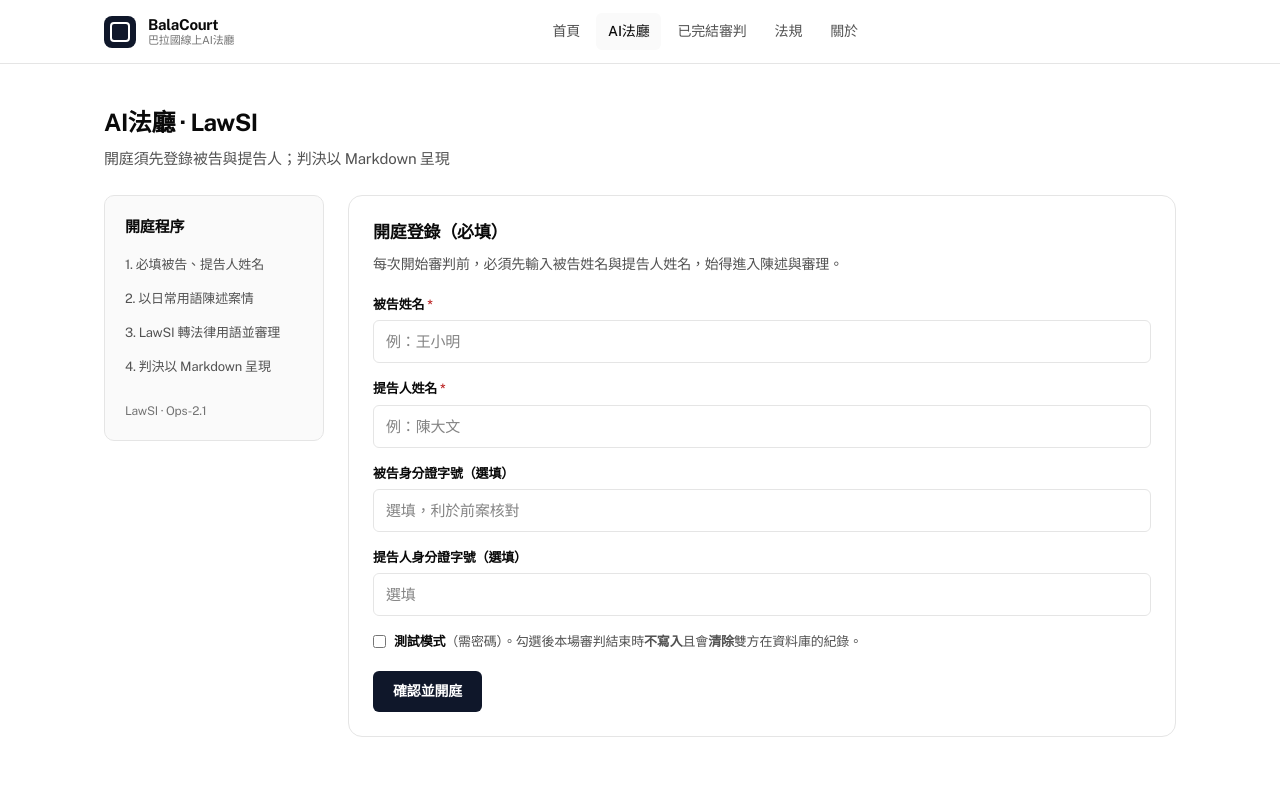
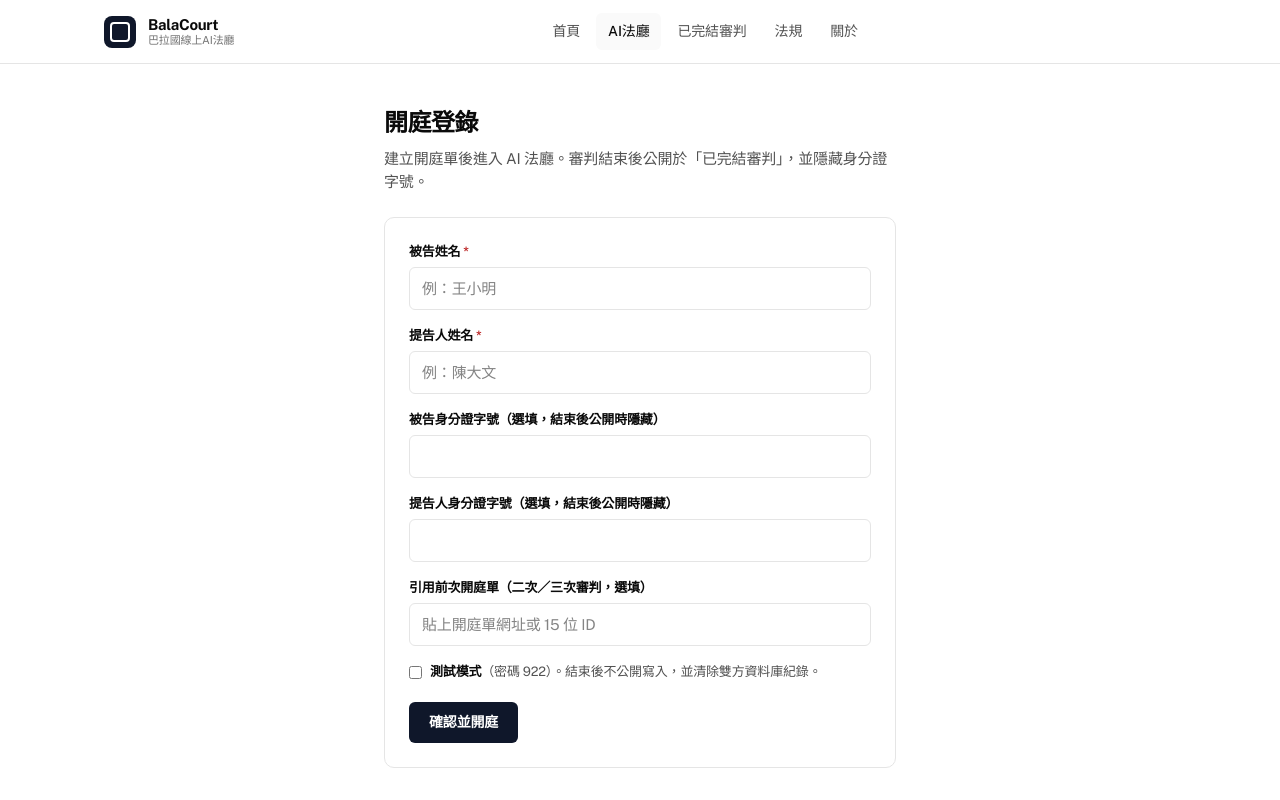
Before and after one commit to illusd-com/balacourt, a Next.js app: page /court in a window 1280 px wide. Shown: the top 800 px of the page. Built offline with nearby package versions, Linux system fonts and the light colour scheme.

Commit message:
feat: court intake creates 15-digit hearing slip and redirects

```diff
--- a/src/app/court/page.tsx
+++ b/src/app/court/page.tsx
@@ -1,60 +1,20 @@
 "use client";
 
-import { useState, useRef, useEffect } from "react";
-import { MarkdownBody } from "@/components/MarkdownBody";
+import { useState } from "react";
+import { useRouter } from "next/navigation";
 
-type Message = { role: "user" | "assistant"; content: string };
-
-type Parties = {
-  defendant: string;
-  plaintiff: string;
-  defendantId?: string;
-  plaintiffId?: string;
-};
-
-export default function CourtPage() {
-  const [parties, setParties] = useState<Parties | null>(null);
+export default function CourtIntakePage() {
+  const router = useRouter();
   const [form, setForm] = useState({
     defendant: "",
     plaintiff: "",
     defendantId: "",
     plaintiffId: "",
+    previousUrl: "",
   });
+  const [testMode, setTestMode] = useState(false);
   const [formError, setFormError] = useState("");
-  const [testMode, setTestMode] = useState(false);
-  const [messages, setMessages] = useState<Message[]>([]);
-  const [input, setInput] = useState("");
   const [loading, setLoading] = useState(false);
-  const [lastLegalText, setLastLegalText] = useState<string | null>(null);
-  const bottomRef = useRef<HTMLDivElement>(null);
-
-  useEffect(() => {
-    bottomRef.current?.scrollIntoView({ behavior: "smooth" });
-  }, [messages, loading, lastLegalText]);
-
-  function startTrial(e: React.FormEvent) {
-    e.preventDefault();
-    const defendant = form.defendant.trim();
-    const plaintiff = form.plaintiff.trim();
-    if (!defendant || !plaintiff) {
-      setFormError("開庭前必須填寫「被告姓名」與「提告人姓名」。");
-      return;
-    }
-    setFormError("");
-    const p: Parties = {
-      defendant,
-      plaintiff,
-      defendantId: form.defendantId.trim() || undefined,
-      plaintiffId: form.plaintiffId.trim() || undefined,
-    };
-    setParties(p);
-    setMessages([
-      {
-        role: "assistant",
-        content: `開庭資料已登錄。\n\n・被告：${p.defendant}${p.defendantId ? `（證號 ${p.defendantId}）` : ""}\n・提告人：${p.plaintiff}${p.plaintiffId ? `（證號 ${p.plaintiffId}）` : ""}\n\n請以日常用語陳述案情。LawSI 會轉成法律用語並依巴拉國法規審理（Markdown 呈現）。\n\n※ 僅處理巴拉國法律相關事項。${testMode ? "\n\n**【測試模式】** 本場結束後不寫入且會清除雙方紀錄。" : ""}`,
-      },
-    ]);
-  }
 
   function toggleTestMode(e: React.ChangeEvent<HTMLInputElement>) {
     if (e.target.checked) {
@@ -64,164 +24,56 @@ export default function CourtPage() {
       } else {
         e.target.checked = false;
         setTestMode(false);
-        if (pwd !== null) {
-          window.alert("密碼錯誤，無法啟用測試模式。");
-        }
+        if (pwd !== null) window.alert("密碼錯誤，無法啟用測試模式。");
       }
     } else {
       setTestMode(false);
     }
   }
 
-  function resetTrial() {
-    setParties(null);
-    setMessages([]);
-    setInput("");
-    setLastLegalText(null);
+  async function startTrial(e: React.FormEvent) {
+    e.preventDefault();
+    const defendant = form.defendant.trim();
+    const plaintiff = form.plaintiff.trim();
+    if (!defendant || !plaintiff) {
+      setFormError("開庭前必須填寫「被告姓名」與「提告人姓名」。");
+      return;
+    }
     setFormError("");
-    setTestMode(false);
-  }
-
-  async function sendMessage() {
-    const text = input.trim();
-    if (!text || loading || !parties) return;
-
-    setMessages((prev) => [...prev, { role: "user", content: text }]);
-    setInput("");
     setLoading(true);
-    setLastLegalText(null);
-
     try {
-      const res = await fetch("/api/court", {
+      const res = await fetch("/api/hearing", {
         method: "POST",
         headers: { "Content-Type": "application/json" },
         body: JSON.stringify({
-          defendant: parties.defendant,
-          plaintiff: parties.plaintiff,
-          defendantId: parties.defendantId,
-          plaintiffId: parties.plaintiffId,
+          defendant,
+          plaintiff,
+          defendantId: form.defendantId.trim() || undefined,
+          plaintiffId: form.plaintiffId.trim() || undefined,
           testMode,
-          messages: [
-            ...messages.map((m) => ({ role: m.role, content: m.content })),
-            { role: "user", content: text },
-          ],
+          previousUrl: form.previousUrl.trim() || undefined,
         }),
       });
       const data = await res.json();
-      if (!res.ok) throw new Error(data.error || "請求失敗");
-
-      if (data.legal_text) {
-        setLastLegalText(data.legal_text);
-      }
-
-      setMessages((prev) => [
-        ...prev,
-        { role: "assistant", content: data.content || "無法取得回應" },
-      ]);
+      if (!res.ok) throw new Error(data.error || "無法建立開庭單");
+      router.push(`/court/${data.id}`);
     } catch (err) {
-      const msg = err instanceof Error ? err.message : "發生錯誤";
-      setMessages((prev) => [
-        ...prev,
-        {
-          role: "assistant",
-          content: `系統提示：目前無法連線至AI服務（${msg}）。\n\n請確認 Vercel 已設定 NVIDIA_API_KEY。`,
-        },
-      ]);
-    } finally {
+      setFormError(err instanceof Error ? err.message : "建立開庭單失敗");
       setLoading(false);
-    }
-  }
-
-  function handleKeyDown(e: React.KeyboardEvent) {
-    if (e.key === "Enter" && !e.shiftKey) {
-      e.preventDefault();
-      sendMessage();
     }
   }
 
   return (
     <section className="section" style={{ paddingTop: "2.5rem", paddingBottom: "3rem" }}>
-      <div className="container">
+      <div className="container" style={{ maxWidth: "560px" }}>
         <header className="section-header" style={{ marginBottom: "1.5rem" }}>
-          <h1 className="section-title">AI法廳 · LawSI</h1>
+          <h1 className="section-title">開庭登錄</h1>
           <p style={{ color: "var(--text-secondary)", marginTop: "0.5rem", fontSize: "0.9375rem" }}>
-            開庭須先登錄被告與提告人；判決以 Markdown 呈現
+            建立開庭單後進入 AI 法廳。審判結束後公開於「已完結審判」，並隱藏身分證字號。
           </p>
         </header>
 
-        <div className="court-layout">
-          <aside className="court-sidebar">
-            <h3 style={{ fontSize: "0.9375rem", fontWeight: 600, marginBottom: "1rem" }}>
-              開庭程序
-            </h3>
-            <ul
-              style={{
-                fontSize: "0.8125rem",
-                color: "var(--text-secondary)",
-                lineHeight: 1.7,
-                display: "flex",
-                flexDirection: "column",
-                gap: "0.75rem",
-              }}
-            >
-              <li>1. 必填被告、提告人姓名</li>
-              <li>2. 以日常用語陳述案情</li>
-              <li>3. LawSI 轉法律用語並審理</li>
-              <li>4. 判決以 Markdown 呈現</li>
-            </ul>
-            {parties && (
-              <div
-                style={{
-                  marginTop: "1.25rem",
-                  paddingTop: "1rem",
-                  borderTop: "1px solid var(--border)",
-                  fontSize: "0.8125rem",
-                  color: "var(--text-secondary)",
-                  lineHeight: 1.6,
-                }}
-              >
-                <p style={{ fontWeight: 600, color: "var(--text)", marginBottom: "0.35rem" }}>
-                  本次當事人
-                </p>
-                <p>被告：{parties.defendant}</p>
-                <p>提告人：{parties.plaintiff}</p>
-                {testMode && (
-                  <p style={{ color: "#b91c1c", fontWeight: 600, marginTop: "0.5rem" }}>
-                    測試模式已啟用（結束不留存／清除紀錄）
-                  </p>
-                )}
-                <button
-                  type="button"
-                  className="btn btn-ghost"
-                  onClick={resetTrial}
-                  style={{ marginTop: "0.75rem", fontSize: "0.75rem", padding: "0.35rem 0.75rem" }}
-                >
-                  重新開庭
-                </button>
-              </div>
-            )}
-            <p style={{ fontSize: "0.75rem", color: "var(--text-muted)", marginTop: "1.5rem" }}>
-              LawSI · Ops-2.1
-            </p>
-          </aside>
-
-          <div className="chat-container">
-            {!parties ? (
-              <form onSubmit={startTrial} style={{ padding: "1.5rem" }}>
-                <h2 style={{ fontSize: "1.0625rem", fontWeight: 600, marginBottom: "0.5rem" }}>
-                  開庭登錄（必填）
-                </h2>
-                <p
-                  style={{
-                    fontSize: "0.875rem",
-                    color: "var(--text-secondary)",
-                    marginBottom: "1.25rem",
-                    lineHeight: 1.6,
-                  }}
-                >
-                  每次開始審判前，必須先輸入被告姓名與提告人姓名，始得進入陳述與審理。
-                </p>
-
+        <form onSubmit={startTrial} className="card" style={{ padding: "1.5rem" }}>
           <div style={{ display: "flex", flexDirection: "column", gap: "1rem" }}>
             <label style={{ display: "flex", flexDirection: "column", gap: "0.35rem" }}>
               <span style={{ fontSize: "0.8125rem", fontWeight: 600 }}>
@@ -252,28 +104,35 @@ export default function CourtPage() {
               />
             </label>
             <label style={{ display: "flex", flexDirection: "column", gap: "0.35rem" }}>
-                    <span style={{ fontSize: "0.8125rem", fontWeight: 600 }}>
-                      被告身分證字號（選填）
-                    </span>
+              <span style={{ fontSize: "0.8125rem", fontWeight: 600 }}>被告身分證字號（選填，結束後公開時隱藏）</span>
               <input
                 className="chat-input"
                 style={{ minHeight: "auto", height: "42px" }}
                 value={form.defendantId}
                 onChange={(e) => setForm((f) => ({ ...f, defendantId: e.target.value }))}
-                      placeholder="選填，利於前案核對"
+                autoComplete="off"
+              />
+            </label>
+            <label style={{ display: "flex", flexDirection: "column", gap: "0.35rem" }}>
+              <span style={{ fontSize: "0.8125rem", fontWeight: 600 }}>提告人身分證字號（選填，結束後公開時隱藏）</span>
+              <input
+                className="chat-input"
+                style={{ minHeight: "auto", height: "42px" }}
+                value={form.plaintiffId}
+                onChange={(e) => setForm((f) => ({ ...f, plaintiffId: e.target.value }))}
                 autoComplete="off"
               />
             </label>
             <label style={{ display: "flex", flexDirection: "column", gap: "0.35rem" }}>
               <span style={{ fontSize: "0.8125rem", fontWeight: 600 }}>
-                      提告人身分證字號（選填）
+                引用前次開庭單（二次／三次審判，選填）
               </span>
               <input
                 className="chat-input"
                 style={{ minHeight: "auto", height: "42px" }}
-                      value={form.plaintiffId}
-                      onChange={(e) => setForm((f) => ({ ...f, plaintiffId: e.target.value }))}
-                      placeholder="選填"
+                value={form.previousUrl}
+                onChange={(e) => setForm((f) => ({ ...f, previousUrl: e.target.value }))}
+                placeholder="貼上開庭單網址或 15 位 ID"
                 autoComplete="off"
               />
             </label>
@@ -296,8 +155,7 @@ export default function CourtPage() {
               />
               <span>
                 <strong style={{ color: "var(--text)" }}>測試模式</strong>
-                      （需密碼）。勾選後本場審判結束時<strong>不寫入</strong>且會
-                      <strong>清除</strong>雙方在資料庫的紀錄。
+                （密碼 922）。結束後不公開寫入，並清除雙方資料庫紀錄。
               </span>
             </label>
           </div>
@@ -308,75 +166,15 @@ export default function CourtPage() {
             </p>
           )}
 
-                <button type="submit" className="btn btn-primary" style={{ marginTop: "1.25rem" }}>
-                  確認並開庭
+          <button
+            type="submit"
+            className="btn btn-primary"
+            style={{ marginTop: "1.25rem" }}
+            disabled={loading}
+          >
+            {loading ? "建立開庭單中…" : "確認並開庭"}
           </button>
         </form>
-            ) : (
-              <>
-                <div className="chat-messages">
-                  {messages.map((m, i) => (
-                    <div key={i} className={`msg ${m.role === "user" ? "msg-user" : "msg-ai"}`}>
-                      <div className="msg-role">{m.role === "user" ? "您" : "LawSI"}</div>
-                      {m.role === "assistant" ? (
-                        <MarkdownBody content={m.content} />
-                      ) : (
-                        <div style={{ whiteSpace: "pre-wrap" }}>{m.content}</div>
-                      )}
-                    </div>
-                  ))}
-                  {lastLegalText && (
-                    <div
-                      className="msg msg-ai"
-                      style={{
-                        borderStyle: "dashed",
-                        background: "var(--bg)",
-                        fontSize: "0.8125rem",
-                      }}
-                    >
-                      <div className="msg-role">系統 · 法律用語轉換</div>
-                      <div style={{ color: "var(--text-secondary)" }}>
-                        <MarkdownBody content={lastLegalText} />
-                      </div>
-                    </div>
-                  )}
-                  {loading && (
-                    <div className="msg msg-ai">
-                      <div className="msg-role">處理中</div>
-                      <div className="typing">
-                        <span />
-                        <span />
-                        <span />
-                      </div>
-                      <p style={{ fontSize: "0.75rem", color: "var(--text-muted)", marginTop: "0.5rem" }}>
-                        LawSI 審理中…
-                      </p>
-                    </div>
-                  )}
-                  <div ref={bottomRef} />
-                </div>
-                <div className="chat-input-area">
-                  <textarea
-                    className="chat-input"
-                    placeholder="請以日常用語陳述案情…（Enter 送出）"
-                    value={input}
-                    onChange={(e) => setInput(e.target.value)}
-                    onKeyDown={handleKeyDown}
-                    rows={1}
-                    disabled={loading}
-                  />
-                  <button
-                    className="btn btn-primary"
-                    onClick={sendMessage}
-                    disabled={loading || !input.trim()}
-                  >
-                    {loading ? "…" : "送出"}
-                  </button>
-                </div>
-              </>
-            )}
-          </div>
-        </div>
       </div>
     </section>
   );
```
Lines whose indentation alone changed are shown as unchanged.
